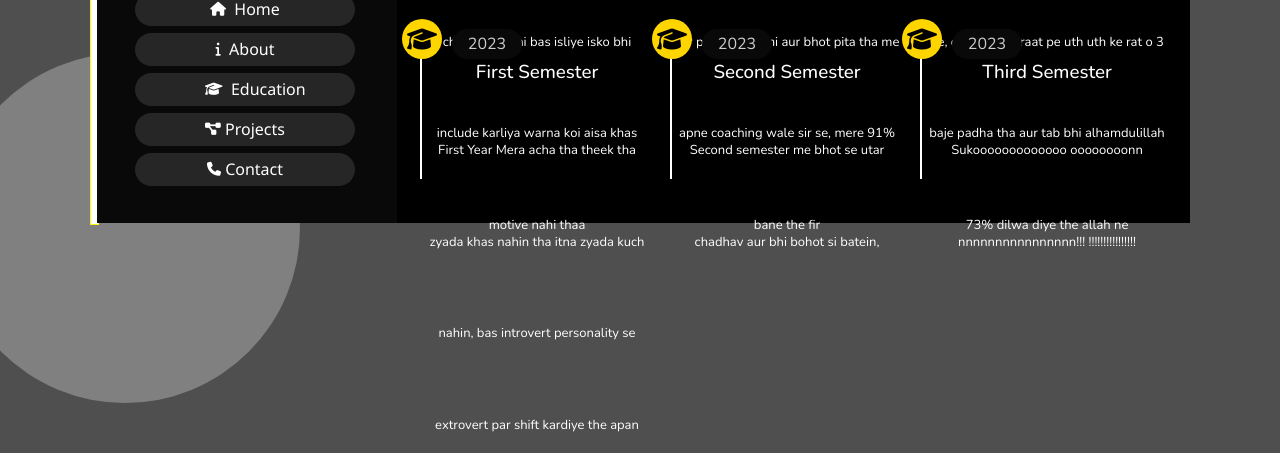
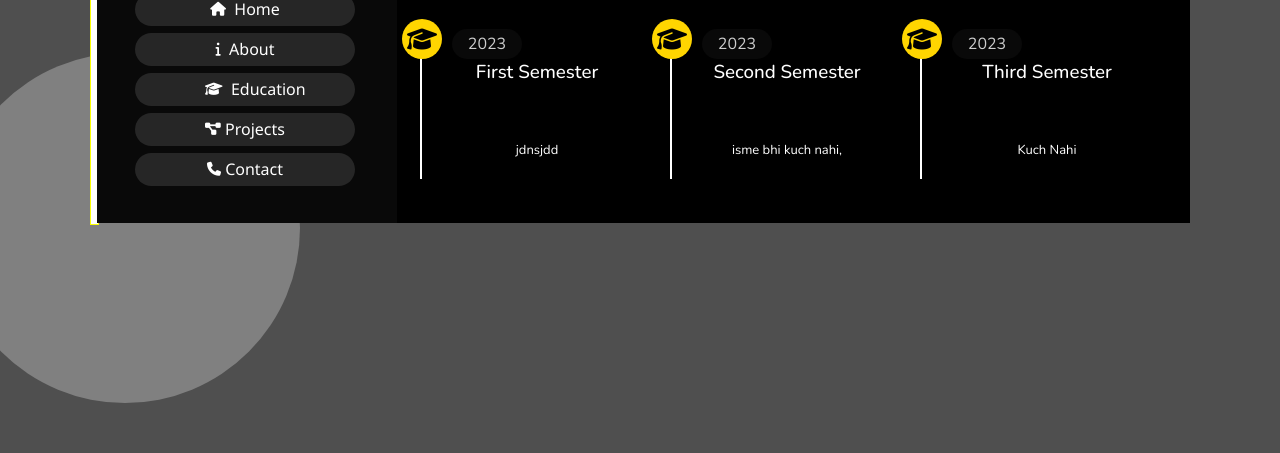
Before and after one commit to KASHAFxD/Portfolio, a plain HTML site: page education.html in a window 1280 px wide. Shown: the part 347-800 px from the top of the page. Drawn offline with nearby package versions, Linux system fonts and the light colour scheme.

Commit message:
Update education.html

```diff
--- a/education.html
+++ b/education.html
@@ -18,21 +18,21 @@
             <div id="gola1"><i class="fa-solid fa-graduation-cap fa-xl" style="color: #000000; margin-top: 20px; margin-left: 5px;"></i></div>
             <div id="saal1">2007</div>
             <h3 id="h3First" style="color: #fff; text-align: center;">Nursery Class</h3>
-        <p id="nurseryP" style="text-align: center; color: #fff; ">Nursery ka kya hi likhun... education chal hi rahi hai bas isliye isko bhi include karliya warna koi aisa khas motive nahi thaa</p>
+        <p id="nurseryP" style="text-align: center; color: #fff; ">ajdjdhdjd</p>
         </div>
 
         <div id="wrapper2">
             <div id="gola2"><i class="fa-solid fa-graduation-cap fa-xl" style="color: #000000; margin-top: 20px; margin-left: 5px;"></i></div>
             <div id="saal2">2020</div>
             <h3 id="h3Second" style="color: #fff; text-align: center;">Tenth Class</h3>
-        <p id="class10" style="text-align: center; color: #fff; ">Tenth class mein to maine bhot dil laga kar padhai kari thi aur bhot pita tha me apne coaching wale sir se, mere 91% bane the fir</p>
+        <p id="class10" style="text-align: center; color: #fff; ">ir</p>
         </div>
 
         <div id="wrapper3">
             <div id="gola3"><i class="fa-solid fa-graduation-cap fa-xl" style="color: #000000; margin-top: 20px; margin-left: 5px;"></i></div>
             <div id="saal3">2022</div>
             <h3 id="h3Third" style="color: #fff; text-align: center;">twelfthClass</h3>
-        <p id="class12" style="text-align: center; color: #fff; ">twelfth mein to full aiyashi kari thi apan ne, exams wali raat pe uth uth ke rat o 3 baje padha tha aur tab bhi alhamdulillah 73% dilwa diye the allah ne</p>
+        <p id="class12" style="text-align: center; color: #fff; ">i e</p>
         </div>
 
 
@@ -42,7 +42,7 @@
     <div id="gola4"><i class="fa-solid fa-graduation-cap fa-xl" style="color: #000000; margin-top: 20px; margin-left: 5px;"></i></div>
     <div id="saal4">2023</div>
     <h3 id="h3Fourth" style="color: #fff; text-align: center;">First Semester</h3>
-<p id="firstYear" style="text-align: center; color: #fff; ">First Year Mera acha tha theek tha zyada khas nahin tha itna zyada kuch nahin, bas introvert personality se extrovert par shift kardiye the apan</p>
+<p id="firstYear" style="text-align: center; color: #fff; ">jdnsjdd</p>
 </div>
 
 
@@ -50,7 +50,7 @@
     <div id="gola5"><i class="fa-solid fa-graduation-cap fa-xl" style="color: #000000; margin-top: 20px; margin-left: 5px;"></i></div>
     <div id="saal5">2023</div>
     <h3 id="h3Fifth" style="color: #fff; text-align: center;">Second Semester</h3>
-<p id="firstYearSecondSem" style="text-align: center; color: #fff; ">Second semester me bhot se utar chadhav aur bhi bohot si batein, </p>
+<p id="firstYearSecondSem" style="text-align: center; color: #fff; "> isme bhi kuch nahi, </p>
 </div>
 
 
@@ -59,10 +59,7 @@
     <div id="gola6"><i class="fa-solid fa-graduation-cap fa-xl" style="color: #000000; margin-top: 20px; margin-left: 5px;"></i></div>
     <div id="saal6">2023</div>
     <h3 id="h3Sixth" style="color: #fff; text-align: center;">Third Semester</h3>
-<p id="mTech" style="text-align: center; color: #fff; ">Sukooooooooooooo
-    oooooooonn
-    nnnnnnnnnnnnnnnn!!!
-    !!!!!!!!!!!!!!!!</p>
+<p id="mTech" style="text-align: center; color: #fff; ">Kuch Nahi</p>
 </div>
 
     </div>
```
